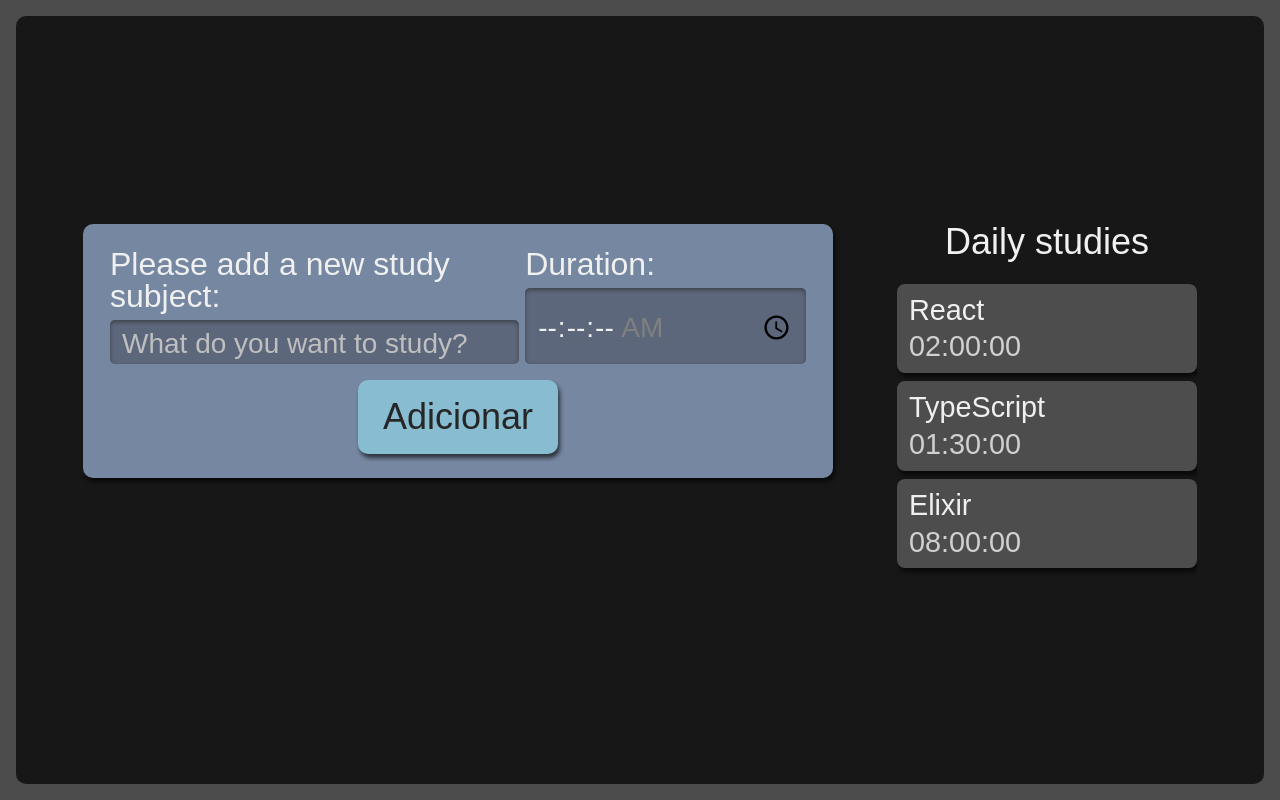
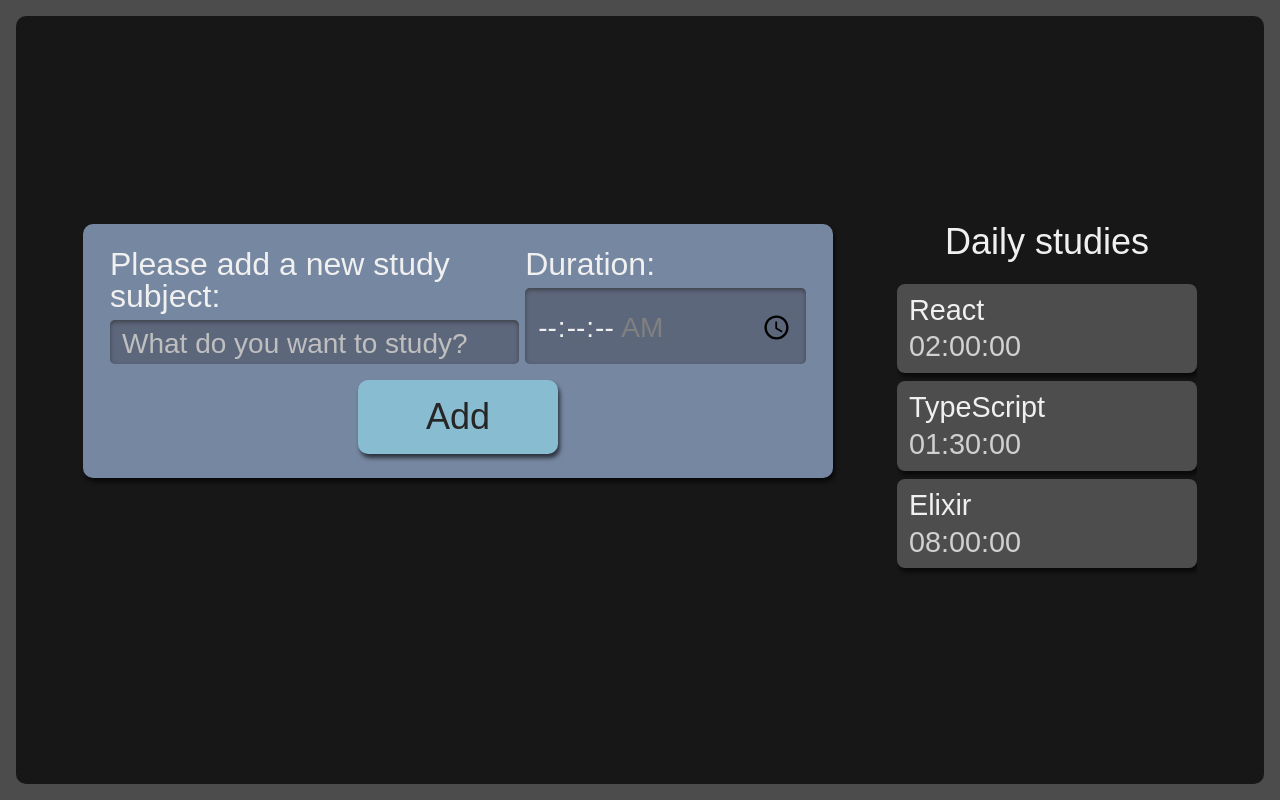
Before and after one commit to gsbcamargo/todo-react, a React (Create React App) app: page / in a window 1280 px wide. Built offline with nearby package versions, Linux system fonts and the light colour scheme.

Commit message:
adds props to button

```diff
--- a/src/components/Form/index.tsx
+++ b/src/components/Form/index.tsx
@@ -34,7 +34,9 @@ class Form extends React.Component {
             required
           />
         </div>
-        <Button />
+        <Button
+          text="Add"
+        />
       </form>
     )
   }
--- a/src/components/button/index.tsx
+++ b/src/components/button/index.tsx
@@ -1,10 +1,14 @@
 import React from "react";
 import style from './Button.module.scss';
 
-const Button = () => {
+type ButtonText = {
+  text: string;
+}
+
+const Button = ({ text }: ButtonText) => {
   return (
     <button className={style.button}>
-      Adicionar
+      { text }
     </button>
   )
 }
```
